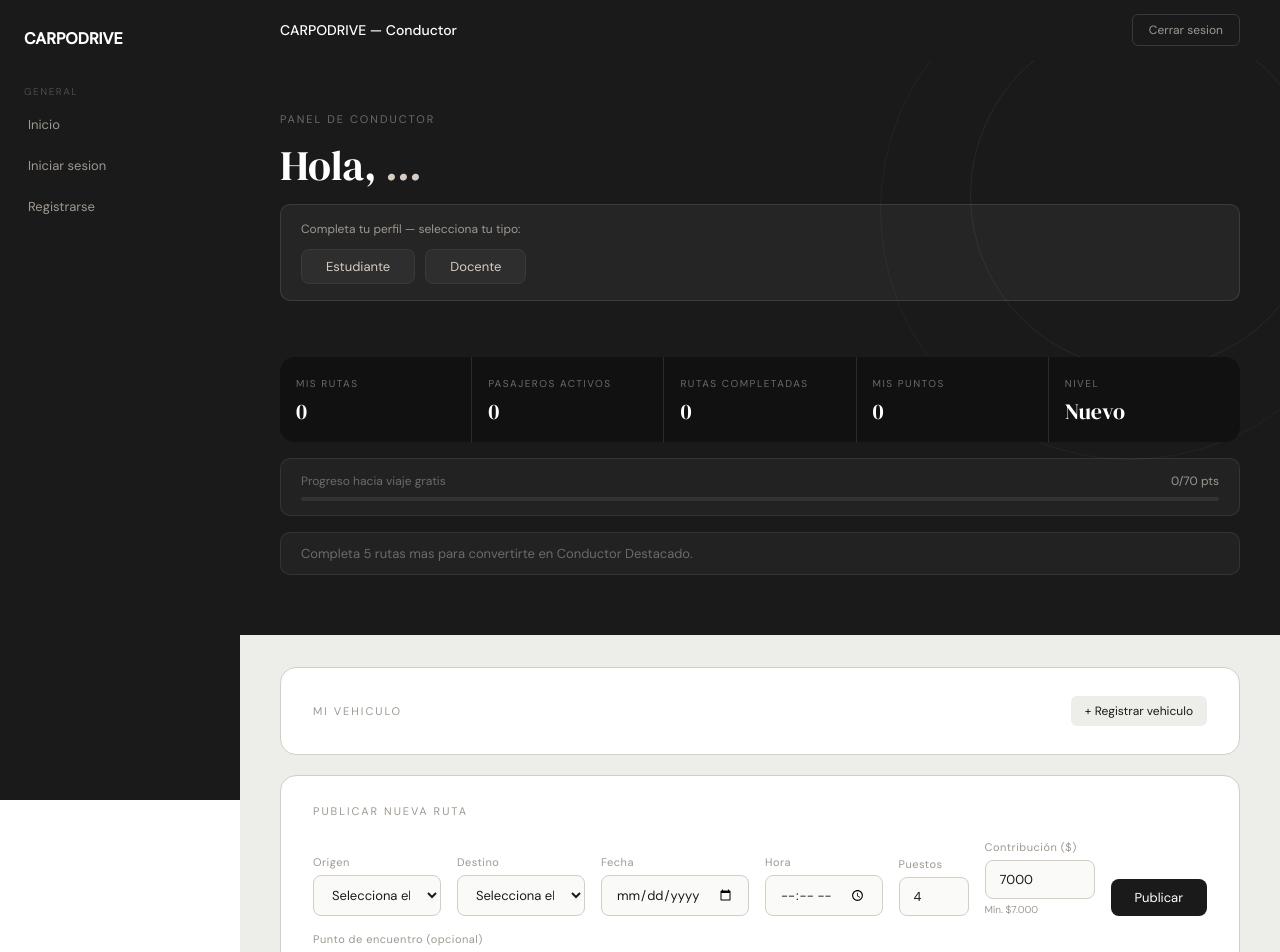
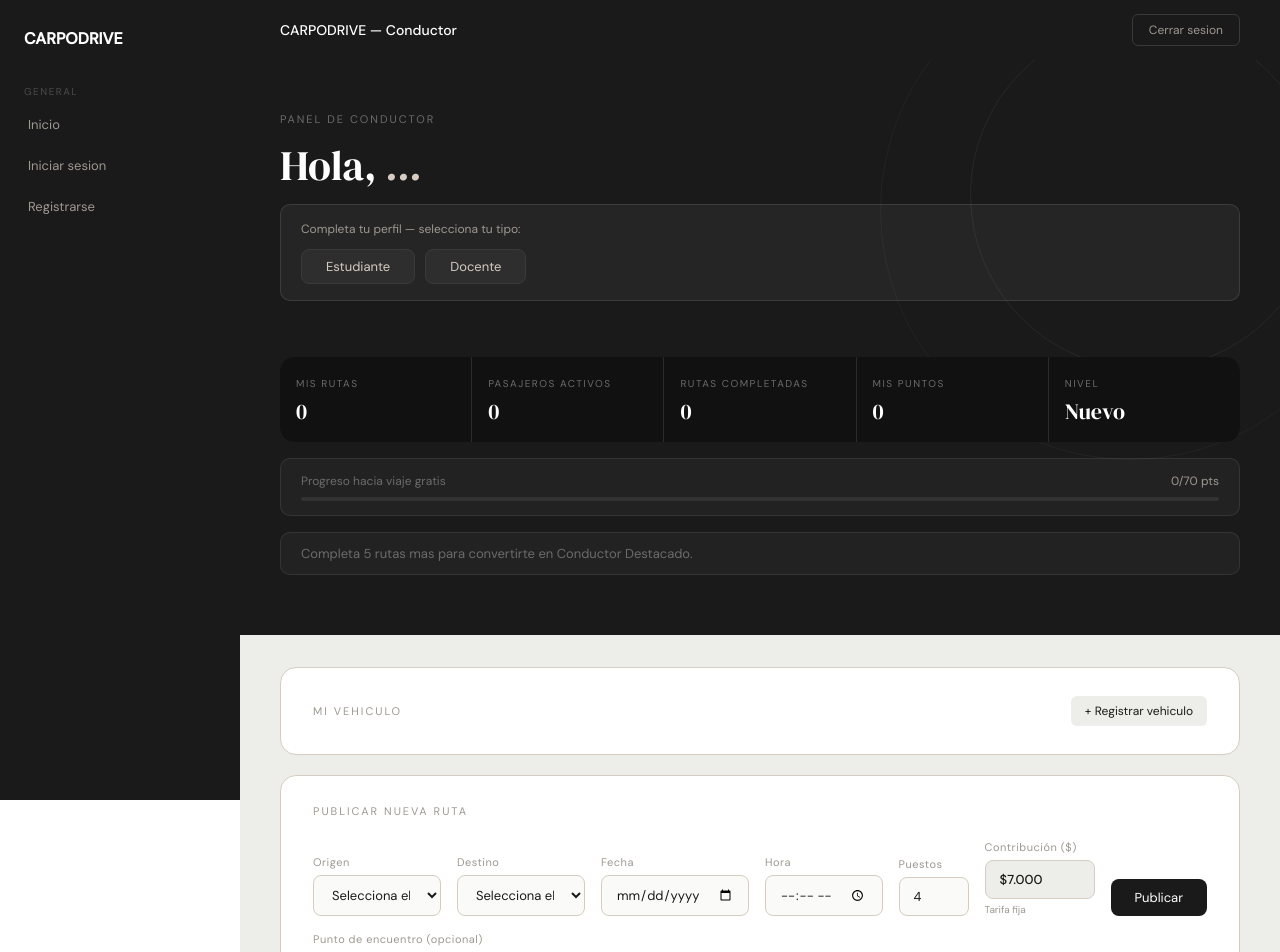
Before and after one commit to carolinapoli1036/Proyecto, a Next.js app: page /driver/dashboard in a window 1280 px wide. Shown: the top 952 px of the page. Built offline with nearby package versions, Linux system fonts and the light colour scheme.

Commit message:
feat: contribucion 7000 FIJO

```diff
--- a/app/driver/dashboard/page.tsx
+++ b/app/driver/dashboard/page.tsx
@@ -525,19 +525,11 @@ export default function DriverDashboard() {
             </div>
             <div>
               <label style={labelStyle}>Contribución ($)</label>
-              <input
-                type="number"
-                min="7000"
-                step="500"
-                style={{ ...inputStyle, width: '110px' }}
-                value={formRuta.contribucion}
-                onChange={e => {
-                  const val = parseInt(e.target.value);
-                  setFormRuta({ ...formRuta, contribucion: isNaN(val) ? 7000 : val });
-                }}
-              />
-              <p style={{ fontSize: '10px', color: '#9E9890', marginTop: '4px', fontFamily: sans }}>Mín. $7.000</p>
-            </div>
+              <div style={{ ...inputStyle, width: '110px', display: 'flex', alignItems: 'center', background: '#EDEDE9', fontWeight: 500 }}>
+                $7.000
+              </div>
+            <p style={{ fontSize: '10px', color: '#9E9890', marginTop: '4px', fontFamily: sans }}>Tarifa fija</p>
+        </div>
             <button onClick={handlePublicar} style={{ background: '#1a1a1a', color: '#fff', border: 'none', borderRadius: '8px', padding: '10px 24px', fontSize: '13px', cursor: 'pointer', fontFamily: sans, whiteSpace: 'nowrap' }}>Publicar</button>
           </div>
           <div>
```
